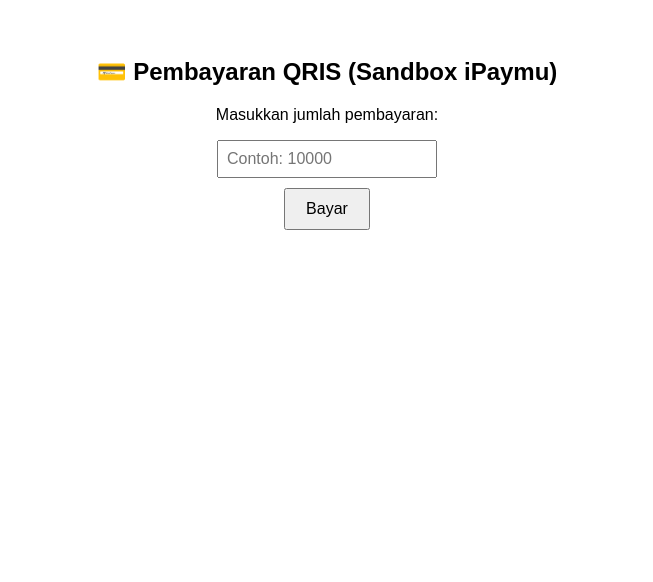
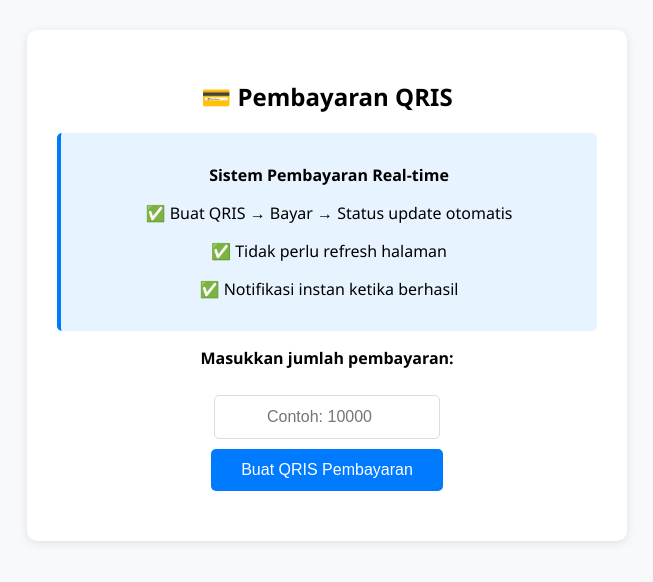
Before and after one commit to harimu98-svg/babehipaymu, a plain HTML site: page index.html in a window 1280 px wide. Shown: the whole page, without its empty margins (313-966 px from the left). Drawn offline with Linux system fonts and the light colour scheme; no server answers.

Commit message:
Update index.html

```diff
--- a/index.html
+++ b/index.html
@@ -2,22 +2,84 @@
 <html lang="id">
 <head>
   <meta charset="UTF-8" />
-  <title>Uji Coba Pembayaran QRIS iPaymu</title>
+  <title>QRIS Payment - iPaymu</title>
   <script src="/config/load-env.js"></script>
   <script src="/scripts/main.js"></script>
   <style>
-    body { font-family: Arial; text-align: center; padding: 30px; }
-    input { font-size: 16px; padding: 8px; width: 200px; margin-bottom: 10px; }
-    button { padding: 10px 20px; font-size: 16px; cursor: pointer; }
-    #result img { margin-top: 20px; }
+    body {
+      font-family: 'Segoe UI', Arial, sans-serif;
+      text-align: center;
+      padding: 30px;
+      max-width: 600px;
+      margin: 0 auto;
+      background: #f8f9fa;
+    }
+    .container {
+      background: white;
+      padding: 30px;
+      border-radius: 10px;
+      box-shadow: 0 2px 10px rgba(0,0,0,0.1);
+    }
+    input {
+      font-size: 16px;
+      padding: 12px;
+      width: 200px;
+      margin: 10px;
+      border: 1px solid #ddd;
+      border-radius: 5px;
+      text-align: center;
+    }
+    button {
+      padding: 12px 30px;
+      font-size: 16px;
+      cursor: pointer;
+      background: #007bff;
+      color: white;
+      border: none;
+      border-radius: 5px;
+      transition: background 0.3s;
+    }
+    button:hover {
+      background: #0056b3;
+    }
+    #result {
+      margin-top: 20px;
+    }
+    .info-box {
+      background: #e7f3ff;
+      padding: 15px;
+      border-radius: 5px;
+      margin: 15px 0;
+      border-left: 4px solid #007bff;
+    }
+    code {
+      background: #f1f1f1;
+      padding: 2px 6px;
+      border-radius: 3px;
+      font-family: monospace;
+    }
+    @keyframes spin {
+      0% { transform: rotate(0deg); }
+      100% { transform: rotate(360deg); }
+    }
   </style>
 </head>
 <body onload="loadEnvironment()">
-  <h2>💳 Pembayaran QRIS (Sandbox iPaymu)</h2>
-  <p>Masukkan jumlah pembayaran:</p>
-  <input id="amount" type="number" min="1000" placeholder="Contoh: 10000" />
-  <br/>
-  <button onclick="initPayment()">Bayar</button>
-  <div id="result"></div>
+  <div class="container">
+    <h2>💳 Pembayaran QRIS</h2>
+
+    <div class="info-box">
+      <p><strong>Sistem Pembayaran Real-time</strong></p>
+      <p>✅ Buat QRIS → Bayar → Status update otomatis</p>
+      <p>✅ Tidak perlu refresh halaman</p>
+      <p>✅ Notifikasi instan ketika berhasil</p>
+    </div>
+
+    <p><strong>Masukkan jumlah pembayaran:</strong></p>
+    <input id="amount" type="number" min="1000" placeholder="Contoh: 10000" />
+    <br/>
+    <button onclick="initPayment()">Buat QRIS Pembayaran</button>
+    <div id="result"></div>
+  </div>
 </body>
 </html>
```
